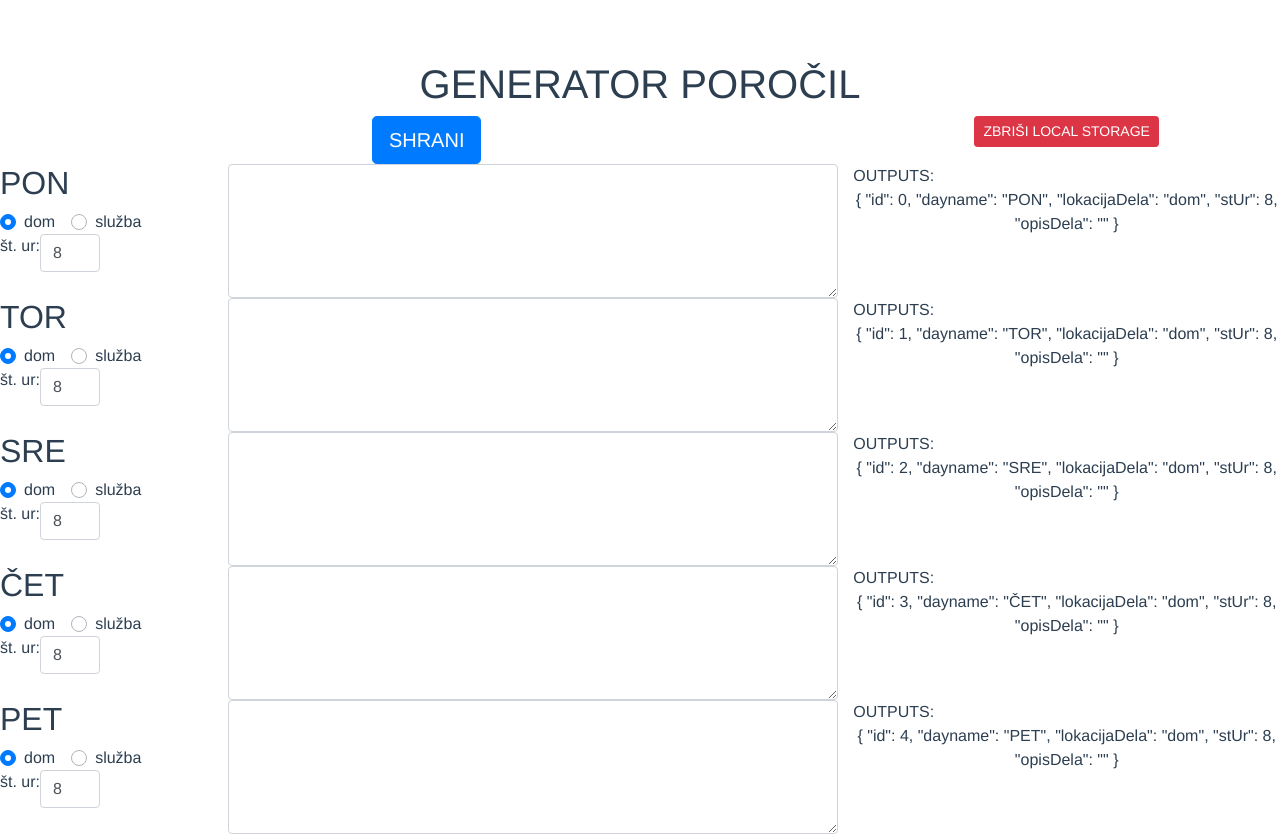
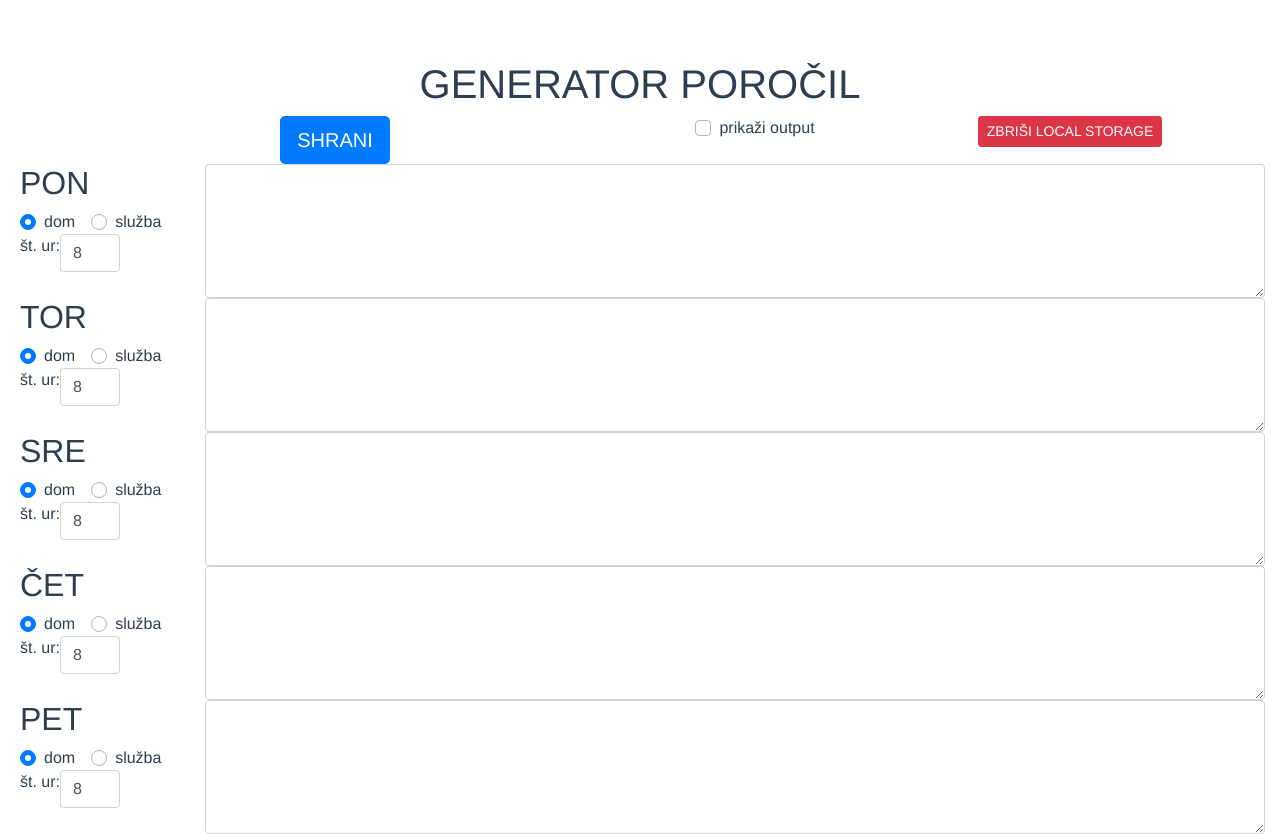
Before and after one commit to gigaKosec/generator-porocil, a Vue app: page / in a window 1280 px wide. Built offline with nearby package versions, Linux system fonts and the light colour scheme.

Commit message:
Dodan toggle za 'prikaži output'

```diff
--- a/src/components/DneviForm.vue
+++ b/src/components/DneviForm.vue
@@ -1,13 +1,17 @@
 <template>
+  <div id = "weekly-form">
     <b-container class="week" fluid>
       <b-form>
         <b-row class = "buttons-row">
-        <b-col><b-button variant="primary" @click="saveDays" size="lg">SHRANI</b-button></b-col>
+          <b-col cols="6"><b-button variant="primary" @click="saveDays" size="lg">SHRANI</b-button></b-col>
+          <b-col>
+            <b-checkbox id="show-output" v-model="showOutput"> prikaži output</b-checkbox>
+          </b-col>
           <b-col cols="4"><b-button size="sm" variant="danger" @click="clearLocalStorage">ZBRIŠI LOCAL STORAGE</b-button></b-col>
         </b-row>
 
         <b-row class="day" v-for="day in days" v-bind:key="day.id" >
-        <b-col cols="2">
+          <b-col cols="2" style="max-width: 170px">
             <b-row>
               <h2>{{day.dayname}}</h2>
             </b-row>
@@ -24,13 +28,14 @@
 
           </b-col>
           <b-col class="daily-work-description"> <b-textarea rows="5" :value="day.opisDela" v-model="day.opisDela"></b-textarea> </b-col>
-        <b-col class="daily-output" cols="4" style="max-height:200px; overflow: hidden">
+          <b-col class="daily-output" cols="4" style="max-height:200px; overflow: hidden" v-if="showOutput">
             <b-row> OUTPUTS:</b-row>
             <b-row>{{day}}</b-row>
           </b-col>
         </b-row>
       </b-form>
     </b-container>
+  </div>
 </template>
 
 <script>
@@ -44,6 +49,7 @@ export default {
         { id: 3, dayname: "ČET", lokacijaDela: "dom", stUr: 8, opisDela: ""},
         { id: 4, dayname: "PET", lokacijaDela: "dom", stUr: 8, opisDela: ""},
       ],
+      showOutput: false
     };
   },
   mounted (){
@@ -72,5 +78,8 @@ export default {
 };
 </script>
 
-<style>
+<style scoped>
+  #weekly-form {
+    margin-left: 20px
+  }
 </style>
```
Also changed, not shown: 1 other file (tests, documents, lock files or other folders). Lines whose indentation alone changed are shown as unchanged.
